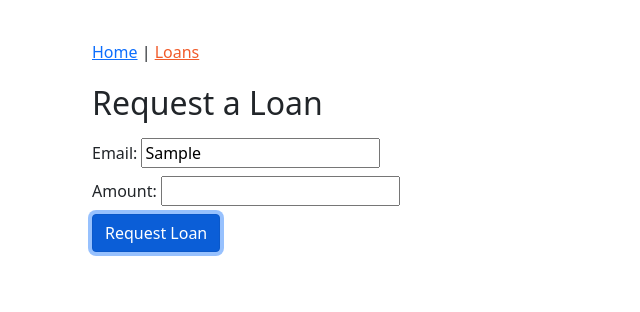
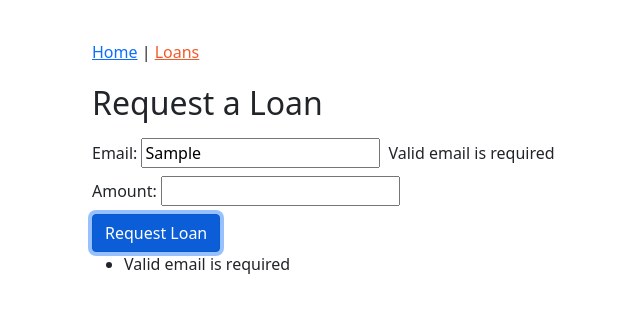
Before and after one commit to oscarfgq/nc-fullstack-exercise, a React app: page /loans in a window 1280 px wide. Both pictures are taken after typing "Sample" into the empty fields and a click on the input "Request Loan". Shown: the top 312 px of the page, without its empty margins (147-787 px from the left). Built offline with nearby package versions, Linux system fonts and the light colour scheme.

Commit message:
Add email validation and form validation.

```diff
--- a/src/components/LoansPage.js
+++ b/src/components/LoansPage.js
@@ -1,23 +1,70 @@
 import React, { useState } from "react";
+import useEmailValidation from "../hooks/useEmailValidation";
+import { Link } from "react-router-dom";
+
+export const STATUS = {
+  IDLE: "IDLE",
+  SUBMITTING: "SUBMITTING",
+  TO_BE_FIXED: "TO_BE_FIXED",
+  COMPLETED: "COMPLETED",
+};
 
 export default function LoansPage() {
-  const [email, setEmail] = useState("");
   const [amount, setAmount] = useState("");
+  const [status, setStatus] = useState(STATUS.IDLE);
+  const { email, setEmail, emailValid } = useEmailValidation();
+  const [touched, setTouched] = useState({});
+
+  const title = `Request a Loan`;
+  const actionButton = `Request Loan`;
+  const completedMessage = `We can accept the loan`;
+
+  const validationErrors = getErrors();
+  const formIsValid = Object.keys(validationErrors).length === 0;
 
   const handleChange = (e) => {
     if (e.target.id === "email") setEmail(e.target.value);
     if (e.target.id === "amount") {
       setAmount(e.target.value);
+      setStatus(STATUS.IDLE);
     }
   };
 
   const handleSubmit = async (e) => {
     e.preventDefault();
+    setStatus(STATUS.SUBMITTING);
+    if (formIsValid) {
+      // Process loan
+      // setStatus(STATUS.COMPLETED);
+    } else setStatus(STATUS.TO_BE_FIXED);
   };
+
+  const handleBlur = (e) => {
+    setTouched((currentTouched) => {
+      return { ...currentTouched, [e.target.id]: true };
+    });
+  };
+
+  function getErrors() {
+    const errors = {};
+    if (!emailValid) errors.email = "Valid email is required";
+    if (isNaN(amount)) errors.amount = "Amount must be a number";
+    return errors;
+  }
+
+  if (status === STATUS.COMPLETED)
+    return (
+      <>
+        <h4>{completedMessage}</h4>
+        <Link to="/" className="btn btn-primary">
+          Back To Home
+        </Link>
+      </>
+    );
 
   return (
     <div className="container">
-      <h2>Request a Loan</h2>
+      <h2>{title}</h2>
       <form onSubmit={handleSubmit}>
         <div>
           <label className="me-1" htmlFor="email">
@@ -27,9 +74,13 @@ export default function LoansPage() {
             id="email"
             type="text"
             value={email}
+            onBlur={handleBlur}
             onChange={handleChange}
             className="me-2 mt-2"
           />
+          <span role="alert">
+            {touched.email && STATUS.TO_BE_FIXED && validationErrors.email}
+          </span>
         </div>
         <div>
           <label className="me-1" htmlFor="amount">
@@ -39,19 +90,32 @@ export default function LoansPage() {
             id="amount"
             type="text"
             value={amount}
+            onBlur={handleBlur}
             onChange={handleChange}
             className="me-2 mt-2"
             disabled={!email}
           />
+          <span role="alert">
+            {touched.amount && STATUS.TO_BE_FIXED && validationErrors.amount}
+          </span>
         </div>
         <div>
           <input
             type="submit"
             className="btn btn-primary mt-2"
-            value={"Request Loan"}
+            value={actionButton}
           />
         </div>
       </form>
+      {!formIsValid && status === STATUS.TO_BE_FIXED && (
+        <div role="alert">
+          <ul>
+            {Object.keys(validationErrors).map((errorKey) => (
+              <li key={errorKey}>{validationErrors[errorKey]}</li>
+            ))}
+          </ul>
+        </div>
+      )}
     </div>
   );
 }
--- /dev/null
+++ b/src/hooks/useEmailValidation.js
@@ -0,0 +1,20 @@
+import { useState, useReducer } from "react";
+
+export default function useEmailValidation() {
+  const [emailValid, setEmailValid] = useState(false);
+  const [email, setEmail] = useReducer(emailReducer, "");
+
+  function emailReducer(state, action) {
+    const isValidEmail = validateEmail(action);
+    setEmailValid(isValidEmail);
+    return action;
+  }
+
+  function validateEmail(email) {
+    const re =
+      /^(([^<>()[\]\\.,;:\s@"]+(\.[^<>()[\]\\.,;:\s@"]+)*)|(".+"))@((\[[0-9]{1,3}\.[0-9]{1,3}\.[0-9]{1,3}\.[0-9]{1,3}\])|(([a-zA-Z\-0-9]+\.)+[a-zA-Z]{2,}))$/;
+    return re.test(email);
+  }
+
+  return { email, setEmail, emailValid };
+}
```
